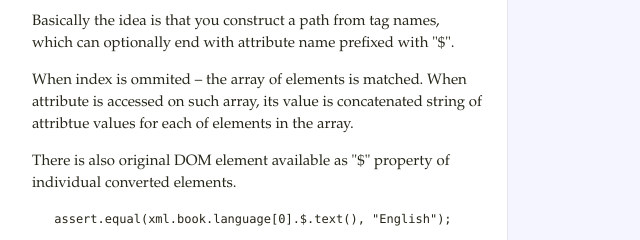
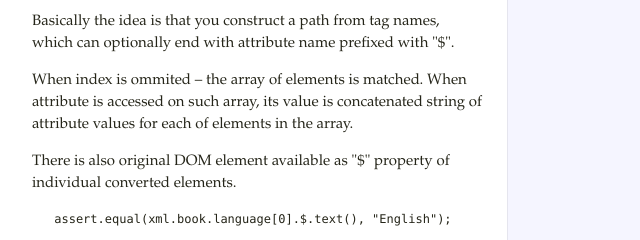
Before and after one commit to vgrichina/libxmljs-easy, a website: page docs/main.html in a window 1280 px wide. Shown: the part 733-973 px from the top of the page, 18-658 px from the left. Drawn offline with Linux system fonts and the light colour scheme.

Commit message:
Fixed typo in Docco docs

```diff
--- a/docs/main.html
+++ b/docs/main.html
@@ -39,7 +39,7 @@ which can optionally end with attribute name prefixed with "$".</p>
 
 <p>When index is ommited – the array of elements is matched.
 When attribute is accessed on such array, its value is concatenated string
-of attribtue values for each of elements in the array.</p>
+of attribute values for each of elements in the array.</p>
 
 <p>There is also original DOM element available as "$" property
 of individual converted elements.</p>
```
